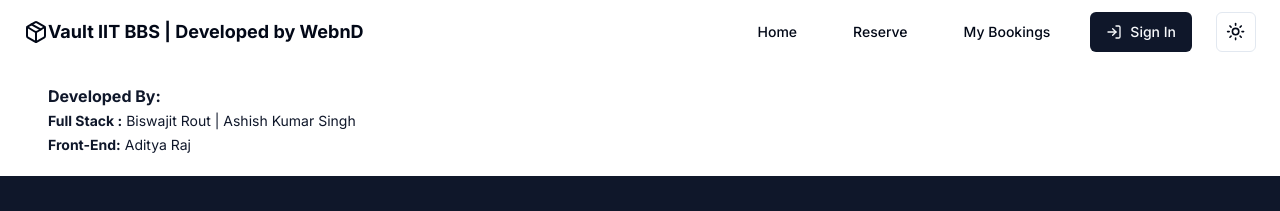
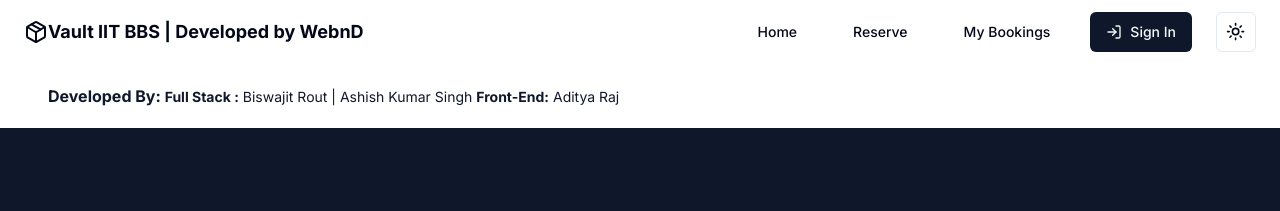
Before and after one commit to biswacpcode/inventoryiitbbs, a Next.js app: page / in a window 1280 px wide. Shown: the top 211 px of the page. Built offline with nearby package versions, Linux system fonts and the light colour scheme; no server answers.

Commit message:
developer spacing

```diff
--- a/components/shared/Developer.tsx
+++ b/components/shared/Developer.tsx
@@ -2,12 +2,12 @@
 
 export default function Developer(){
     return (
-        <header className="flex h-16 w-full shrink-0 items-center px-4 py-14 md:px-12 sticky top-16 z-10 bg-white dark:bg-gray-950">
+        <header className="flex h-2 w-full shrink-0 items-center px-4 py-8 md:px-12 sticky top-16 z-10 bg-white dark:bg-gray-950">
             <div className="text-primary">
         <span className="text-base"><b>Developed By: </b></span>
-        <br />
+
         <span className="text-xs md:text-sm"> <b>Full Stack :</b>  Biswajit Rout | Ashish Kumar Singh </span>
-        <br />
+
         <span className="text-xs md:text-sm"><b>Front-End:</b> Aditya Raj </span>
         </div>
         </header>
```
